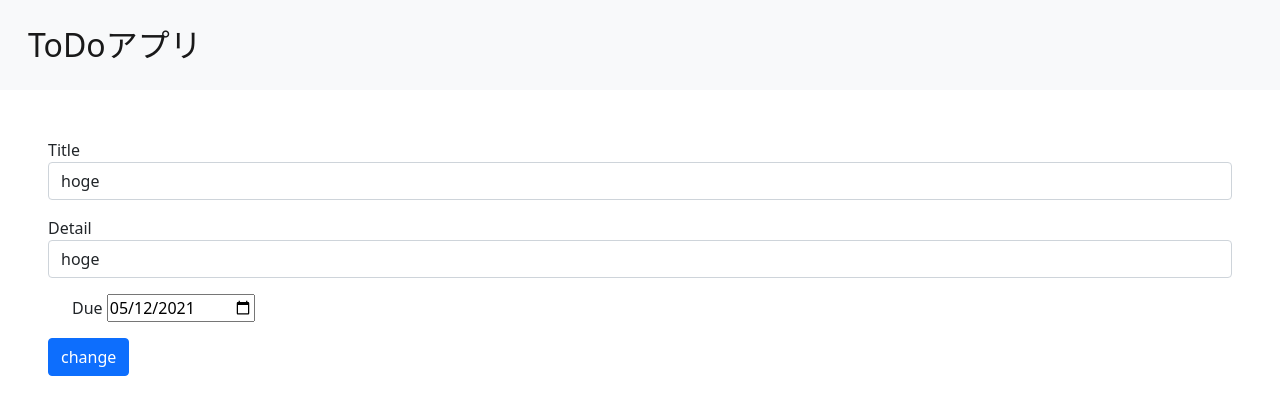
After one commit to go1101/Flask03, a Flask app: page /update/1 in a window 1280 px wide. The commit adds this page. Shown: the top 415 px of the page. Run offline with Flask 2, Linux system fonts and the light colour scheme; data comes from the database, SQL or seed files in the repository; some libraries are stand-ins or nearby versions.

Commit message:
更新（変更）を追加

```diff
--- /dev/null
+++ b/templates/update.html
@@ -0,0 +1,24 @@
+{% extends 'base.html' %}
+
+{% block body %}
+
+<form class="m-5" action="/update/{{ post.id }}" method="POST">
+    <div class="mb-3">
+      <label for="title">Title</label>
+      <input type="text" class="form-control" name="title" value="{{ post.title }}">
+    </div>
+
+    <div class="mb-3">
+      <label for="detail">Detail</label>
+      <input type="text" class="form-control" name="detail" value="{{ post.detail }}">
+    </div>
+
+    <div class="mb-3 form-check">
+      <label for="due">Due</label>
+      <input type="date" name="due"  value="{{ post.due.date() }}" required>
+    </div>
+    <button type="submit" class="btn btn-primary">change</button>
+</form>
+
+
+{% endblock %}
```
Also changed, not shown: templates/create.html (+0 -8 lines).
